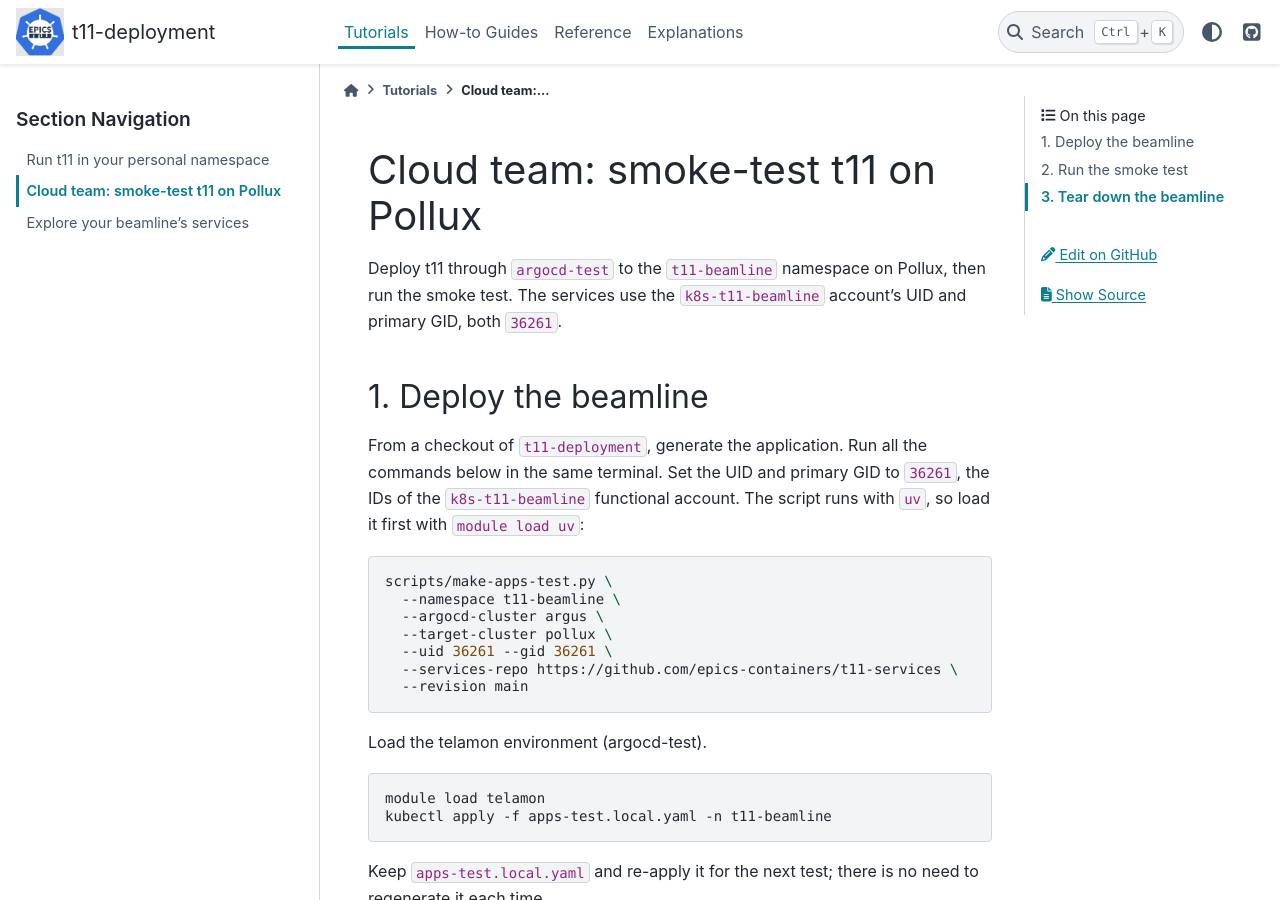
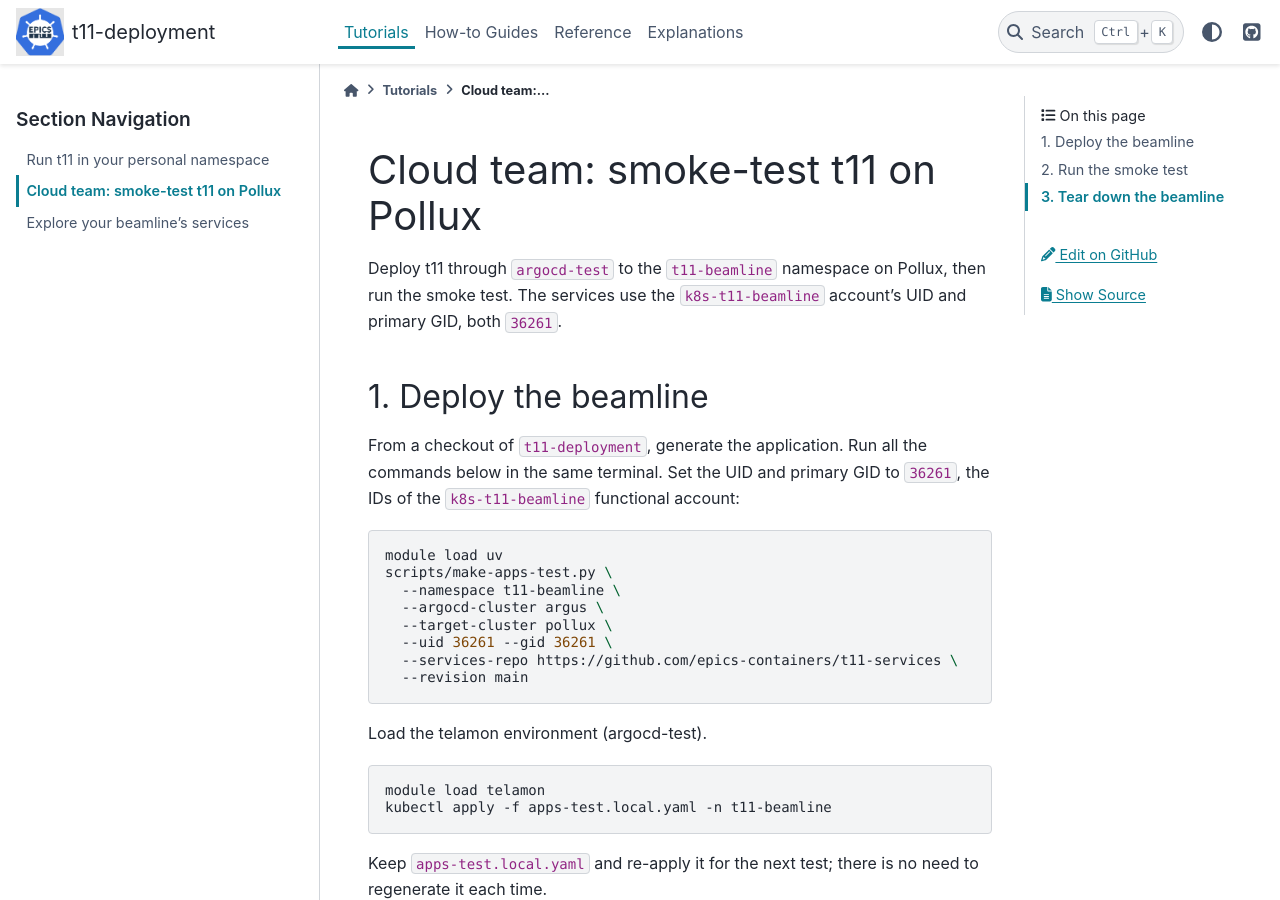
Before and after one commit to epics-containers/t11-deployment, a Sphinx documentation site: the page built from docs/tutorials/cloud-smoke-test.md, in a window 1280 px wide and 900 px high. Built offline with Sphinx 7.4.7 and the PyData theme 0.15.4, drawn with Linux system fonts in a browser that asks for light colours.

Commit message:
Include uv module load in deployment code block

````diff
--- a/docs/tutorials/cloud-smoke-test.md
+++ b/docs/tutorials/cloud-smoke-test.md
@@ -8,10 +8,10 @@ UID and primary GID, both `36261`.
 
 From a checkout of `t11-deployment`, generate the application. Run all the
 commands below in the same terminal. Set the UID and primary GID to `36261`,
-the IDs of the `k8s-t11-beamline` functional account. The script runs with
-`uv`, so load it first with `module load uv`:
+the IDs of the `k8s-t11-beamline` functional account:
 
 ```bash
+module load uv
 scripts/make-apps-test.py \
   --namespace t11-beamline \
   --argocd-cluster argus \
````
